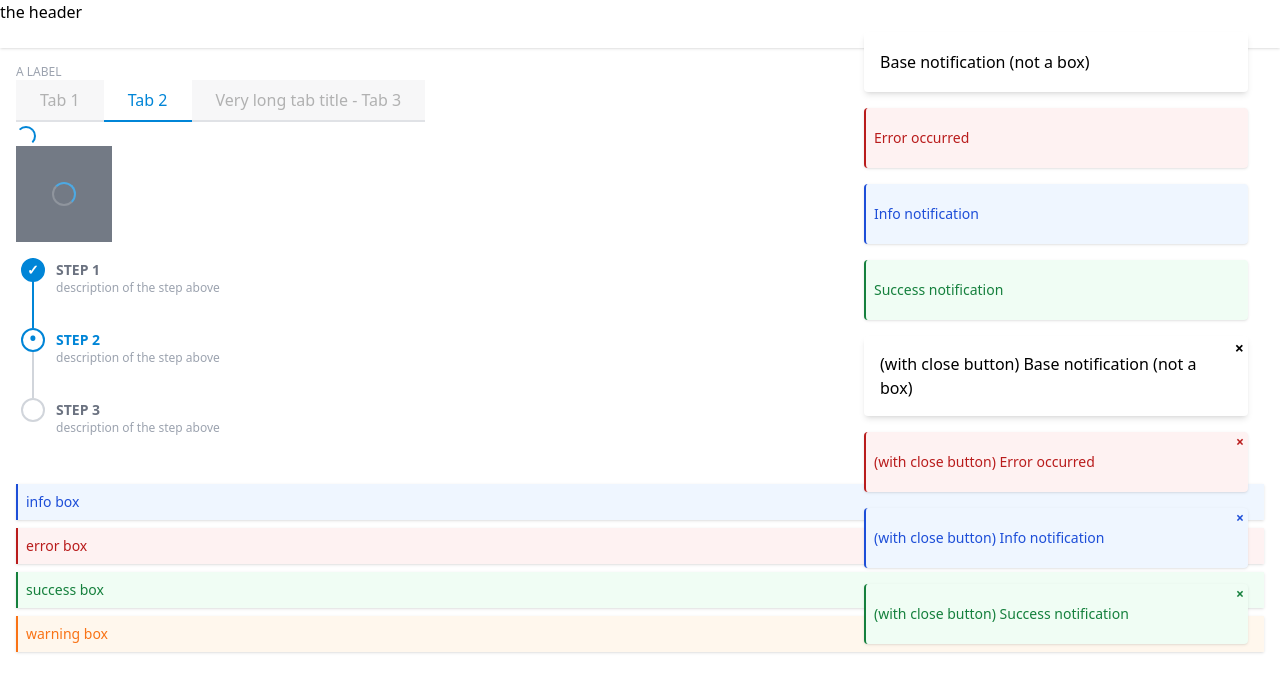
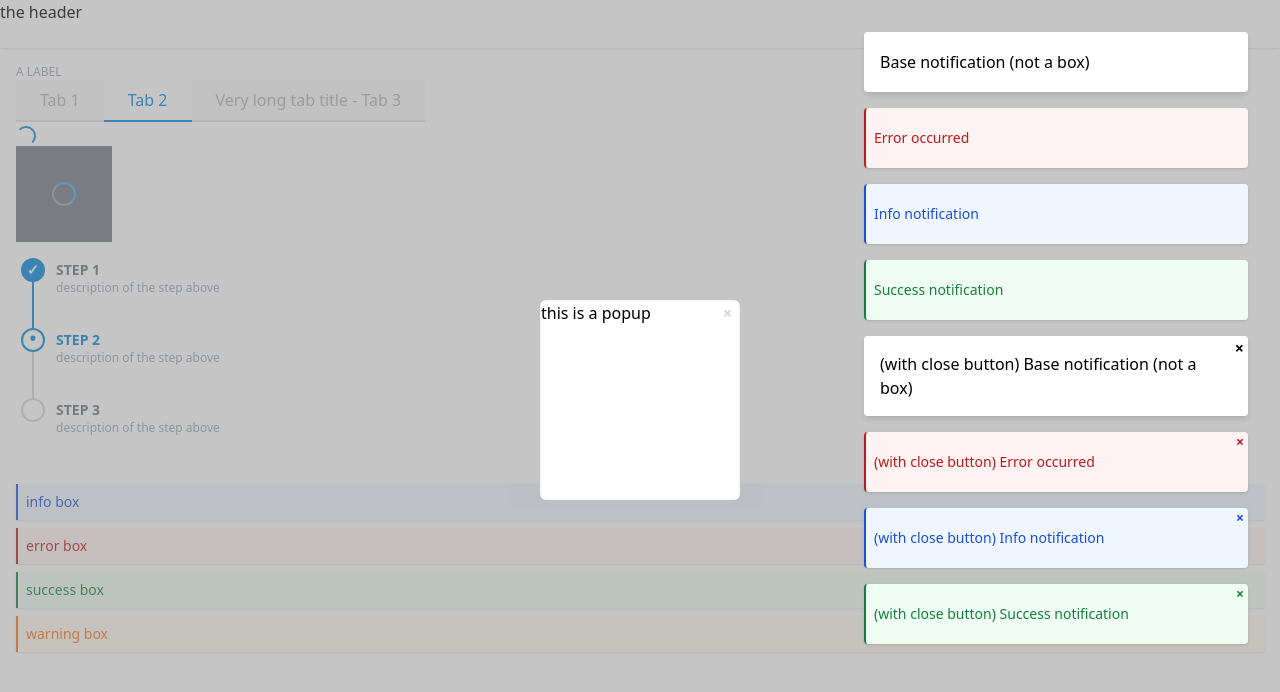
Before and after one commit to butopen/butopen-design-system, a website: page index.html in a window 1280 px wide. Drawn offline with nearby package versions, Linux system fonts and the light colour scheme; files that its build step writes are made by us from their sources.

Commit message:
add popup and animations

```diff
--- a/index.html
+++ b/index.html
@@ -27,16 +27,17 @@
 
     <label>a label</label>
 
-    <div class="tabs">
-        <div class="tab">Tab 1</div>
-        <div class="tab active">Tab 2</div>
-        <div class="tab">Very long tab title - Tab 3</div>
+    <div class='tabs'>
+        <div class='tab'>Tab 1</div>
+        <div class='tab active'>Tab 2</div>
+        <div class='tab'>Very long tab title - Tab 3</div>
     </div>
 
 
-    <div class="bo-loading">
-        <div class="spinner"></div>
-    </div>
+    <div class='bo-loading'></div>
+    <!--
+    <div class="bo-loading-full-screen"></div>
+    -->
 
     <!--
     <div class="bo-loading full-screen">
@@ -45,8 +46,7 @@
     -->
 
     <div class='w-24 h-24 relative'>
-        <div class='bo-loading full-element'>
-            <div class='spinner'></div>
+        <div class='bo-loading-full-element'>
         </div>
     </div>
 
@@ -84,6 +84,15 @@
         <div class='bo-notification-close bo-box-success'>(with close button) Success notification</div>
     </div>
 
+    <div class='bo-popup'>
+        <div class='bo-popup-content'>
+            <div class='bo-popup-close'></div>
+            this is a popup
+        </div>
+    </div>
+    <!--
+    -->
+
 </div>
 
 </body>
--- a/package.json
+++ b/package.json
@@ -1,6 +1,6 @@
 {
   "name": "@butopen/design-system",
-  "version": "1.0.4",
+  "version": "1.0.8",
   "description": "A pure SCSS and Tailwind Design System. No JS. Framework agnostic",
   "main": "dist/index.css",
   "scripts": {
--- /dev/null
+++ b/src/_animations.scss
@@ -0,0 +1,57 @@
+/**
+Usage: if for instance you want to extend the button with this animation, in your scss add
+
+.bo-button {
+  @extend .bo-animate-bg-on-hover
+}
+ */
+
+.bo-animate-bg-on-hover {
+  background-image: radial-gradient(
+                  rgba(255, 255, 255, 0.3),
+                  rgba(255, 255, 255, 0)
+  );
+  background-size: 50% 50%;
+  background-repeat: no-repeat;
+  background-position: center center;
+  transition: 0.1s;
+
+  &:hover {
+    background-image: radial-gradient(
+                    rgba(255, 255, 255, 0.4),
+                    rgba(255, 255, 255, 0)
+    );
+    transition: 0.9s;
+    background-size: 200% 200%;
+  }
+}
+
+@keyframes pop {
+  0% {
+    opacity: 0;
+    transform: scale(0.5);
+  }
+  100% {
+    opacity: 1;
+    transform: scale(1);
+  }
+}
+
+.bo-animate-pop {
+  animation: 200ms ease-out pop;
+}
+
+@keyframes down {
+  0% {
+    opacity: 0;
+    transform: translate(0, -100%);
+  }
+  100% {
+    opacity: 1;
+    transform: translate(0, 0);
+  }
+}
+
+.bo-animate-down {
+  animation: 200ms ease-out down;
+}
--- a/src/_loading.scss
+++ b/src/_loading.scss
@@ -3,24 +3,29 @@ $main-color: var(--bo-theme-color);
 .bo-loading {
   @apply inline-block;
 
-  .spinner {
-    @apply animate-spin w-5 h-5 border-2 rounded-full inline-flex align-middle;
+  &:before {
+    content: "";
+    @apply inline-flex h-5 w-5 animate-spin rounded-full border-2 align-middle;
     border-color: $main-color $main-color transparent transparent;
   }
+}
 
-  &.full-screen {
-    @apply flex items-center w-screen h-screen bg-gray-700 opacity-70 absolute top-0;
-    .spinner {
-      @apply w-28 h-28 border-4 mx-auto;
-      border-color: $main-color $main-color rgba(255, 255, 255, 0.2) rgba(255, 255, 255, 0.2);
-    }
-  }
+.bo-loading-full-screen {
+  @extend .bo-loading;
+  @apply fixed top-0 left-0 block flex h-screen w-screen items-center bg-gray-700 opacity-70;
+  z-index: 10000;
 
-  &.full-element {
-    @apply flex items-center w-full h-full bg-gray-700 opacity-70 absolute top-0;
-    .spinner {
-      @apply w-6 h-6 border-2 mx-auto;
-      border-color: $main-color $main-color rgba(255, 255, 255, 0.2) rgba(255, 255, 255, 0.2);
-    }
+  &:before {
+    @apply mx-auto h-28 w-28 border-4;
+    border-color: $main-color $main-color rgba(255, 255, 255, 0.3) rgba(255, 255, 255, 0.3);
   }
 }
+
+.bo-loading-full-element {
+  @extend .bo-loading;
+  @apply absolute top-0 left-0 block flex h-full w-full items-center bg-gray-700 opacity-70;
+  &:before {
+    @apply mx-auto h-6 w-6 border-2;
+    border-color: $main-color $main-color rgba(255, 255, 255, 0.3) rgba(255, 255, 255, 0.3);
+  }
+}
--- a/src/_notifications.scss
+++ b/src/_notifications.scss
@@ -1,13 +1,17 @@
+@import "animations";
+
 .bo-notifications {
   @apply fixed top-0 right-0 p-8 z-50;
 }
 
 .bo-notification {
+  @extend .bo-animate-down;
   @apply p-4 mb-4 shadow-md flex items-center rounded bg-white w-96 relative;
   min-height: 60px;
 }
 
 .bo-notification-close {
+  @extend .bo-animate-down;
   @extend .bo-notification;
 
   &:after {
--- /dev/null
+++ b/src/_popup.scss
@@ -0,0 +1,25 @@
+@import "animations";
+
+.bo-popup {
+  @apply fixed top-0 left-0 z-20 flex h-screen w-screen items-center justify-center;
+  background-color: rgba(130, 130, 130, 0.46);
+}
+
+
+.bo-popup-close {
+  @apply absolute top-0 right-0 cursor-pointer w-5 h-5;
+  &:after {
+    content: '×';
+    @apply w-5 h-5 font-bold px-1 block text-gray-300
+  }
+}
+
+
+.bo-popup-content {
+  @extend .bo-animate-pop;
+  @apply relative block overflow-y-auto rounded-md border border-gray-100 bg-white text-left;
+  min-height: 200px;
+  min-width: 200px;
+  max-width: calc(100vw - 140px);
+  max-height: 80vh;
+}
--- a/src/index.scss
+++ b/src/index.scss
@@ -16,6 +16,7 @@
 @import "notifications";
 @import "boxes";
 @import "progress";
+@import "popup";
 
 .use-bo-design-system {
 
```
